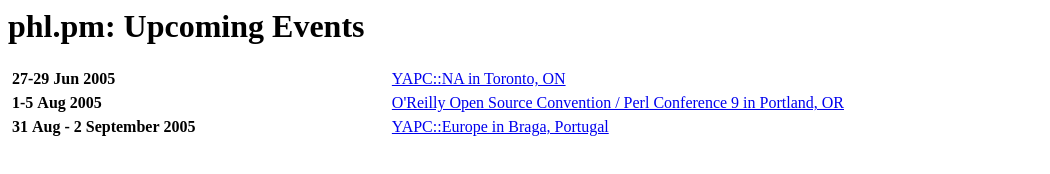
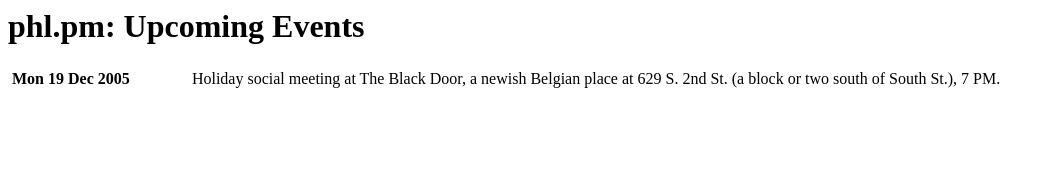
Before and after one commit to waltman/phl-pm-www, a plain HTML site: page cominglater.html in a window 1280 px wide. Shown: the whole page, without its empty margins (0-1050 px from the left). Drawn offline with Linux system fonts and the light colour scheme.

```diff
--- a/cominglater.html
+++ b/cominglater.html
@@ -1,19 +1,4 @@
   <TITLE>phl.pm: Upcoming Events</TITLE>
   <H1>phl.pm: Upcoming Events</H1>
 <TABLE CELLSPACING=2 CELLPADDING=2 WIDTH="100%">
-<TR>
-<TD VALIGN="TOP"><B>27-29&nbsp;Jun&nbsp;2005</B></TD>
-<TD width=10>&nbsp;</TD>
-<TD><a href='http://yapc.org/America/'>YAPC::NA in Toronto, ON</a><BR></TD>
-</TR>
-<TR>
-<TD VALIGN="TOP"><B>1-5&nbsp;Aug&nbsp;2005</B></TD>
-<TD width=10>&nbsp;</TD>
-<TD><a href='http://conferences.oreillynet.com/os2005/'>O'Reilly Open Source Convention / Perl Conference 9 in Portland, OR</a><BR></TD>
-</TR>
-<TR>
-<TD VALIGN="TOP"><B>31&nbsp;Aug&nbsp;-&nbsp;2&nbsp;September&nbsp;2005</B></TD>
-<TD width=10>&nbsp;</TD>
-<TD><a href='http://www.yapceurope.org/'>YAPC::Europe in Braga, Portugal</a><BR></TD>
-</TR>
-</TABLE>
+<TR><TD VALIGN="TOP"><B>Mon&nbsp;19&nbsp;Dec&nbsp;2005</B></TD><TD width=10>&nbsp;</TD><TD>Holiday social meeting at The Black Door, a newish Belgian place at 629 S. 2nd St. (a block or two south of South St.), 7 PM.<BR></TD></TR></TABLE>
```
Also changed, not shown: comingsoon.html (+1 -7 lines).
